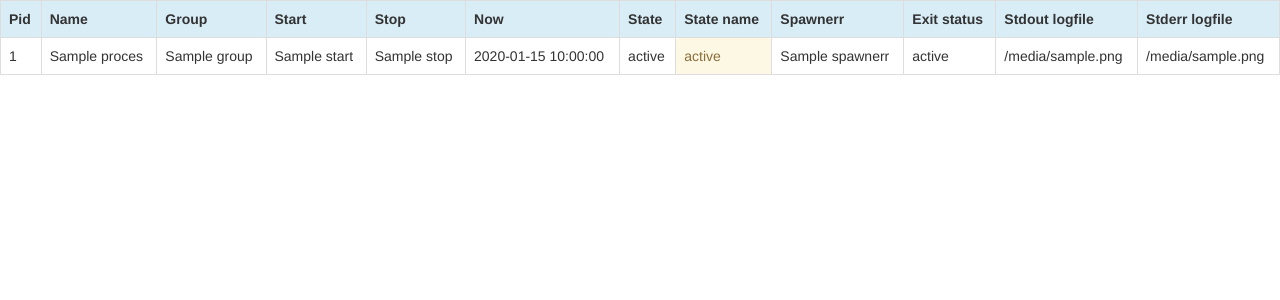
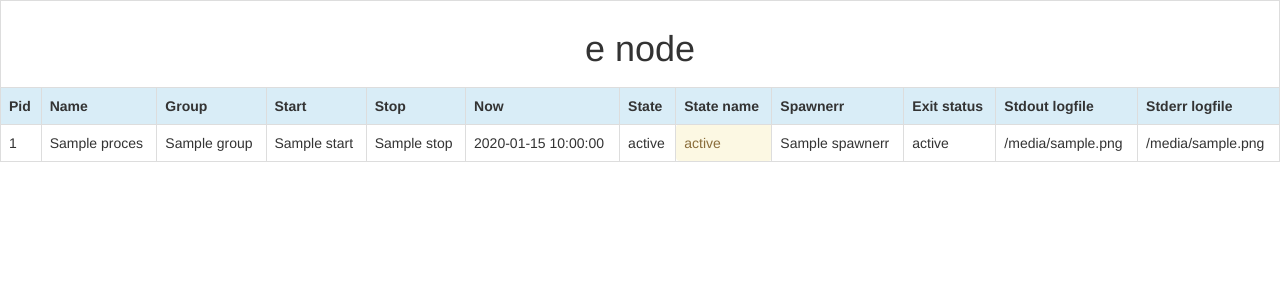
Before and after one commit to gamegos/cesi, a Flask app: template web/templates/show_info.html in a window 1280 px wide. Shown: the top 300 px of the page. Run offline with Flask 2, Linux system fonts and the light colour scheme; the template is opened without the code that fills it: most values are stand-ins (such as "Sample title", 1, 10 or a date in 2020); some libraries are stand-ins or nearby versions.

Commit message:
Added show all process option

```diff
--- a/web/show_info.py
+++ b/web/show_info.py
@@ -15,12 +15,8 @@ def showAllProcess():
         node_config = Config(CONFIG_FILE).getNodeConfig(node_name)
         node = Node(node_config)
         node_list.append(node)
+    return render_template('show_info.html', node_list = node_list)
 
-    for node in node_list:
-        for process in node.process_list:
-            print node.name, process.name
-
-    return ""
 
 @app.route('/node/<node_name>')
 def showNode(node_name):
--- a/web/templates/show_info.html
+++ b/web/templates/show_info.html
@@ -1,7 +1,13 @@
 {% extends "layout.html" %}
 {% block body %}
 <!-- Table -->
+{% for node in node_list %}
     <table class="table table-bordered" >
+        <tr>
+            <td colspan="14">
+            <h1 align="center"> {{ node.name[5:] }} </h1>
+            </td>
+        <tr>
         <tr class="info">
             <th>Pid</th>
             <th>Name</th>
@@ -15,7 +21,7 @@
             <th>Exit status</th>
             <th>Stdout logfile</th>
             <th>Stderr logfile</th>
-        {% for process in process_list%}
+        {% for process in node.process_list%}
         <tr>
             <td> {{ process.pid }} </td>
             <td> {{ process.name }} </td>
@@ -53,4 +59,5 @@
         </tr>
         {% endfor %}
     </table>
+{% endfor %}
 {% endblock %}
```
